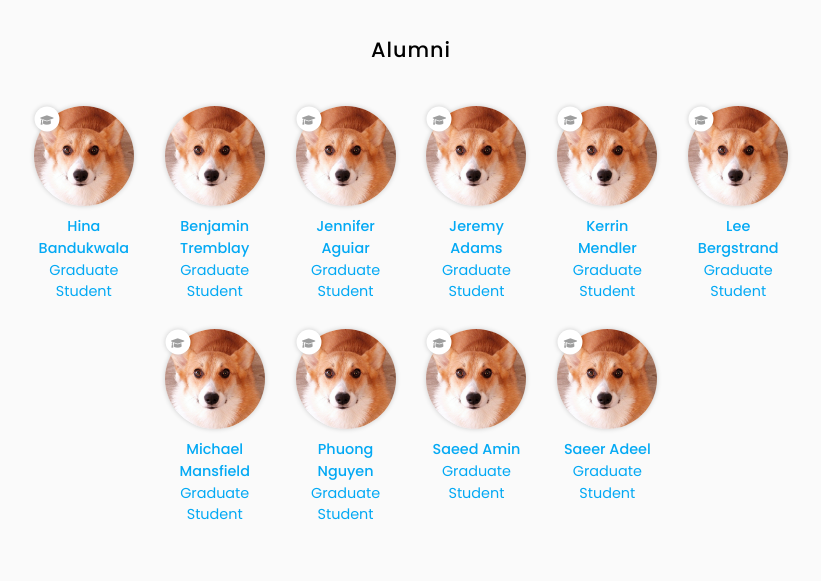
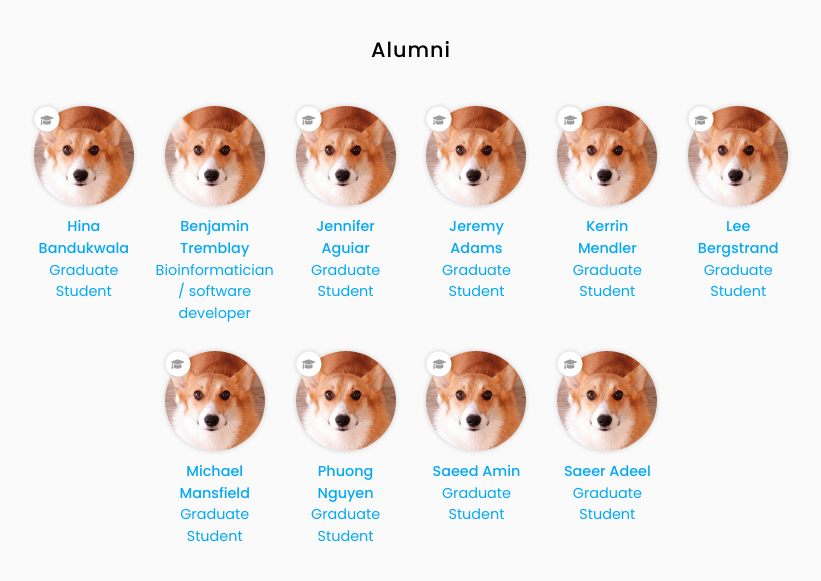
Before and after one commit to doxeylab/doxeylab-website, a Jekyll site: the page built from team/index.md, in a window 1280 px wide and 900 px high, scrolled down 1333 px, cut to the strip 0-595 px from the top of the window. Shown: the top 581 px of the strip, without its empty margins (229-1050 px from the left). Built offline with Jekyll 4.4.1, drawn with Linux system fonts in a browser that asks for light colours.

Commit message:
Update benjamin-tremblay.md

```diff
--- a/_members/benjamin-tremblay.md
+++ b/_members/benjamin-tremblay.md
@@ -1,7 +1,7 @@
 ---
 name: Benjamin Tremblay
 image: images/member.jpg
-description: Graduate Student
+description: Bioinformatician / software developer
 role: bioinformatician
 group: alumni
 aliases:
```
